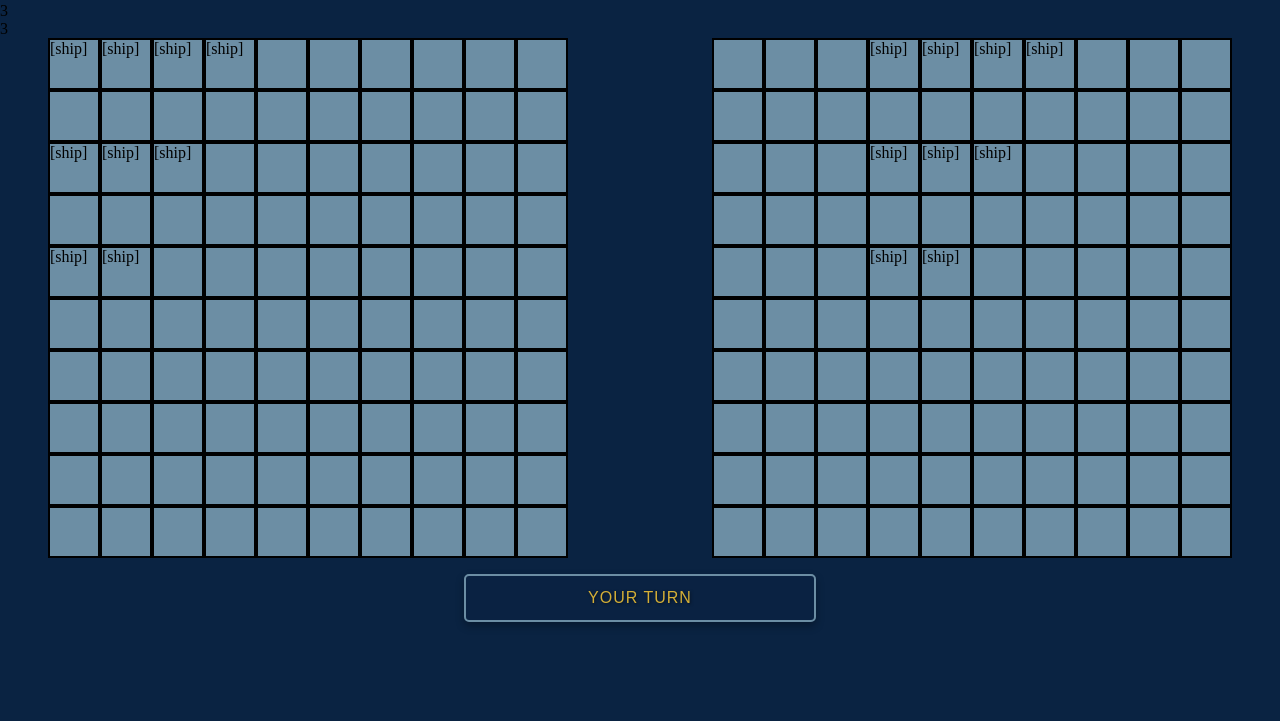
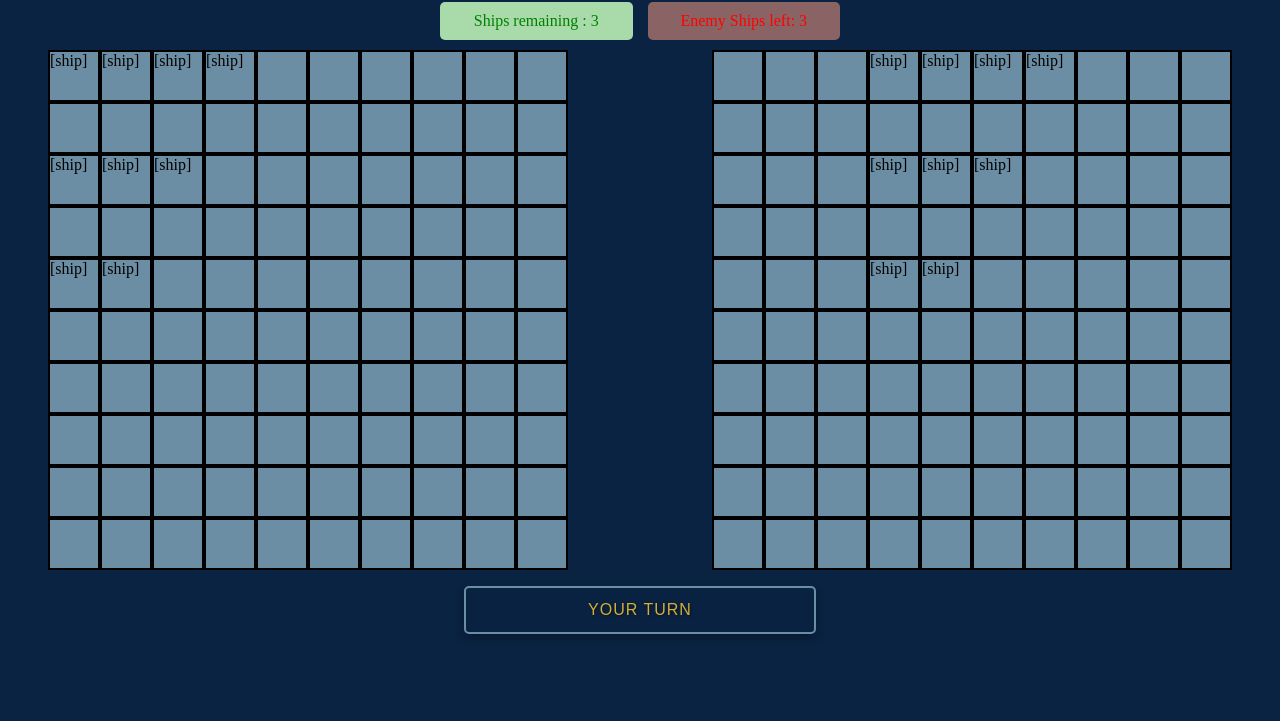
Before and after one commit to smsarfroz/battleShip, a website built with webpack: page src/template.html in a window 1280 px wide. Shown: the part 79-800 px from the top of the page. Built offline with nearby package versions, Linux system fonts and the light colour scheme; a web font is replaced by a local one.

Commit message:
add ship left section for both players

```diff
--- a/src/DOM.js
+++ b/src/DOM.js
@@ -13,9 +13,9 @@ function DOM() {
     const shipLeft2 = document.querySelector(".shipLeft2");
     console.log(gameboard.getNumberOfShipsLeft());
     if (!playerNumber) {
-      shipLeft2.textContent = gameboard.getNumberOfShipsLeft();
+      shipLeft2.textContent = `Enemy Ships left: ${gameboard.getNumberOfShipsLeft()}`;
     } else {
-      shipLeft1.textContent = gameboard.getNumberOfShipsLeft();
+      shipLeft1.textContent = `Ships remaining : ${gameboard.getNumberOfShipsLeft()}`;
     }
     if (!isGameStarted) {
       for (let i = 0; i < rows; ++i) {
--- a/src/styles.css
+++ b/src/styles.css
@@ -64,3 +64,29 @@ header {
   border-radius: 5px;
   box-shadow: 0 4px 8px rgba(0, 0, 0, 0.3);
 }
+
+.shipsLeftsection {
+    display: grid;
+    grid-template-columns: repeat(2, 1fr);
+    gap: 15px;
+    max-width: 400px;
+    margin: 10px auto;
+}
+
+.shipLeft1, .shipLeft2 {
+    padding: 10px;
+    text-align: center;
+    background-color: #e9f5ff;
+    border: 1px solid #b8daff;
+    border-radius: 5px;
+    color: #004085;
+    border-style: none;
+}
+.shipLeft1 {
+    color: green;
+    background-color: rgb(169, 218, 169);
+}
+.shipLeft2 {
+    color: red;
+    background-color: rgb(138, 100, 100);
+}
```
